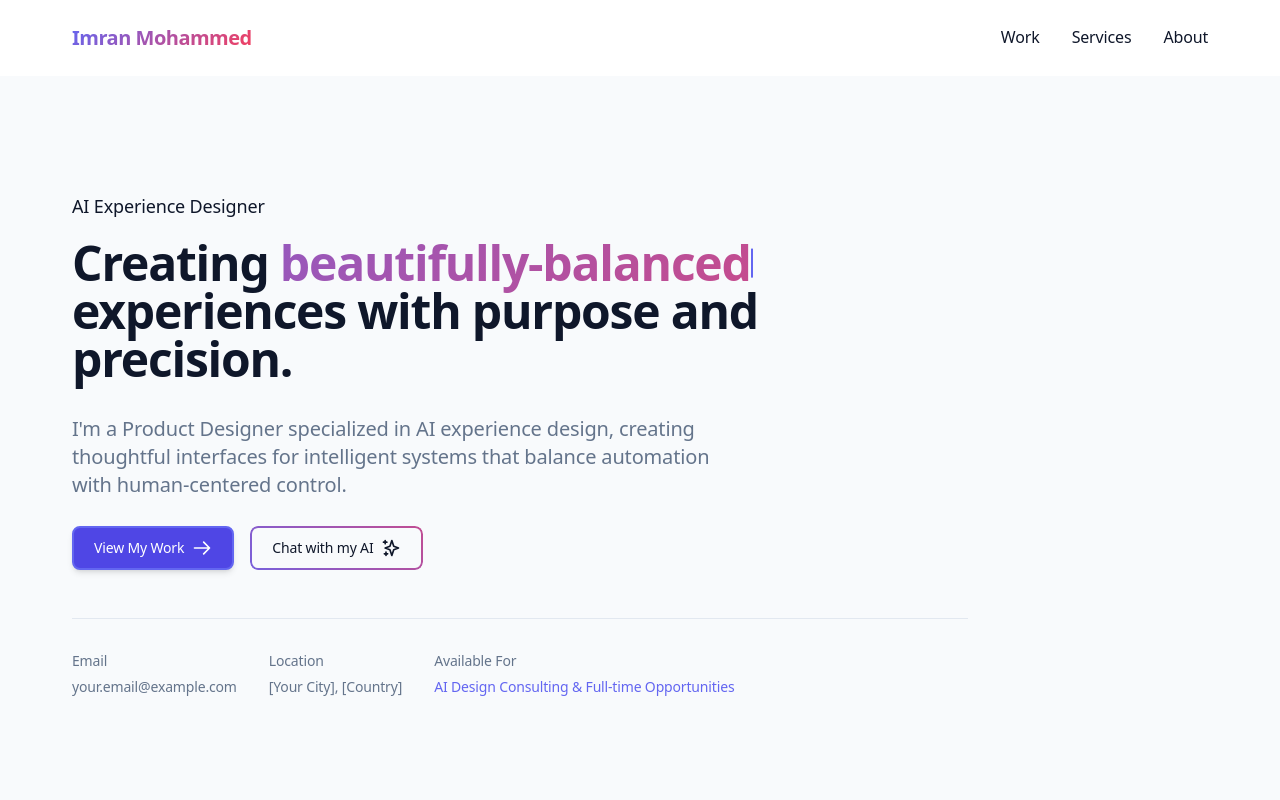
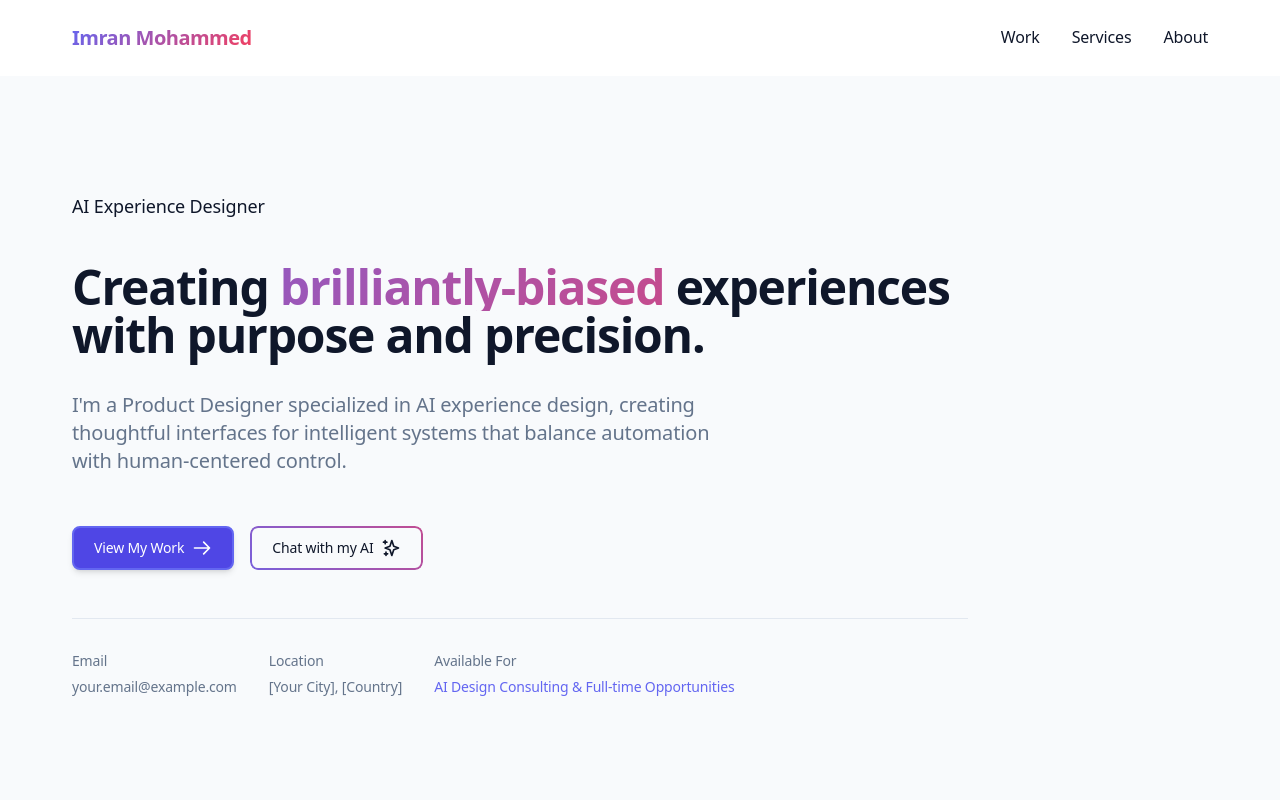
Before and after one commit to reportkaro/imranaiportfolio, a Next.js app: page / in a window 1280 px wide. Shown: the top 800 px of the page. Built offline with nearby package versions, Linux system fonts and the light colour scheme.

Commit message:
Fix typing effect by correcting ref type

```diff
--- a/src/components/sections/hero/HeroHeading.tsx
+++ b/src/components/sections/hero/HeroHeading.tsx
@@ -14,12 +14,15 @@ const HeroHeading = ({ isVisible, aiTextOptions }: HeroHeadingProps) => {
   const gradientTextRef = useRef<HTMLSpanElement>(null);
 
   // Set up text cycling for the dynamic text options
-  const { currentText, textOpacity, typing } = useTextCycling({
-    texts: aiTextOptions
+  const { currentText, typing, deleting } = useTextCycling({
+    texts: aiTextOptions,
+    typingSpeed: 2000,
+    pauseDuration: 3000,
+    charSpeed: 40
   });
 
   // Set up mouse tracking for the gradient effect
-  const { elementRef } = useMouseTracking<HTMLElement>({
+  const { elementRef } = useMouseTracking<HTMLDivElement>({
     onMouseMove: (element, position) => {
       if (gradientTextRef.current) {
         applyGradientShift(gradientTextRef.current, position);
@@ -39,24 +42,24 @@ const HeroHeading = ({ isVisible, aiTextOptions }: HeroHeadingProps) => {
       ref={elementRef}
     >
       <h1
-        className={`text-3xl md:text-4xl lg:text-5xl font-bold mb-6 md:mb-8 leading-tight tracking-tight ${
+        className={`text-3xl md:text-4xl lg:text-5xl font-bold mb-6 md:mb-8 leading-tight tracking-tight transition-all duration-700 ${
           isVisible ? 'translate-y-0 opacity-100' : 'translate-y-6 opacity-0'
         }`}
       >
         <span className="inline">Creating{" "}</span>
-        <span className="relative inline-block">
+        <span className="relative inline-block" style={{ minWidth: "260px" }}>
           <span
             ref={gradientTextRef}
             className="gradient-text animate-gradient"
             style={{
               backgroundSize: '300% 300%',
-              transition: 'all 1.5s cubic-bezier(0.22, 1, 0.36, 1)',
-              opacity: textOpacity
+              display: 'inline-block',
+              width: 'auto'
             }}
           >
             {currentText}
             {typing && (
-              <span className="absolute right-[-2px] top-1/2 -translate-y-1/2 h-[60%] w-[2px] bg-accent animate-blink inline-block opacity-60"></span>
+              <span className="absolute right-[-2px] top-1/2 -translate-y-1/2 h-[60%] w-[3px] bg-accent animate-blink inline-block opacity-90"></span>
             )}
           </span>
         </span>{" "}
@@ -64,7 +67,7 @@ const HeroHeading = ({ isVisible, aiTextOptions }: HeroHeadingProps) => {
       </h1>
 
       <p
-        className={`text-lg md:text-xl text-muted mb-0 max-w-2xl leading-relaxed ${
+        className={`text-lg md:text-xl text-muted mb-0 max-w-2xl leading-relaxed transition-all duration-700 delay-300 ${
           isVisible ? 'translate-y-0 opacity-100' : 'translate-y-8 opacity-0'
         }`}
       >
```
